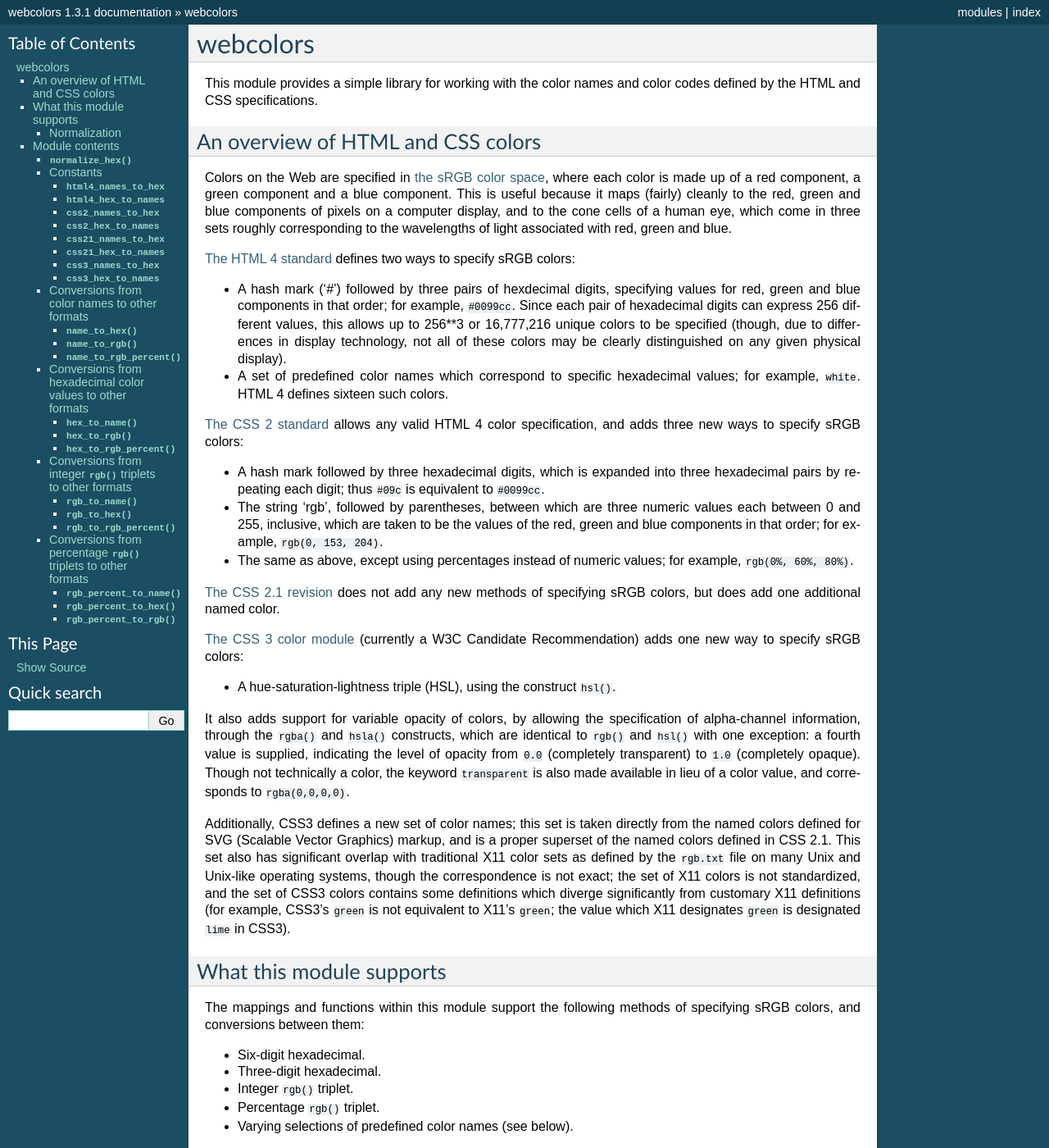
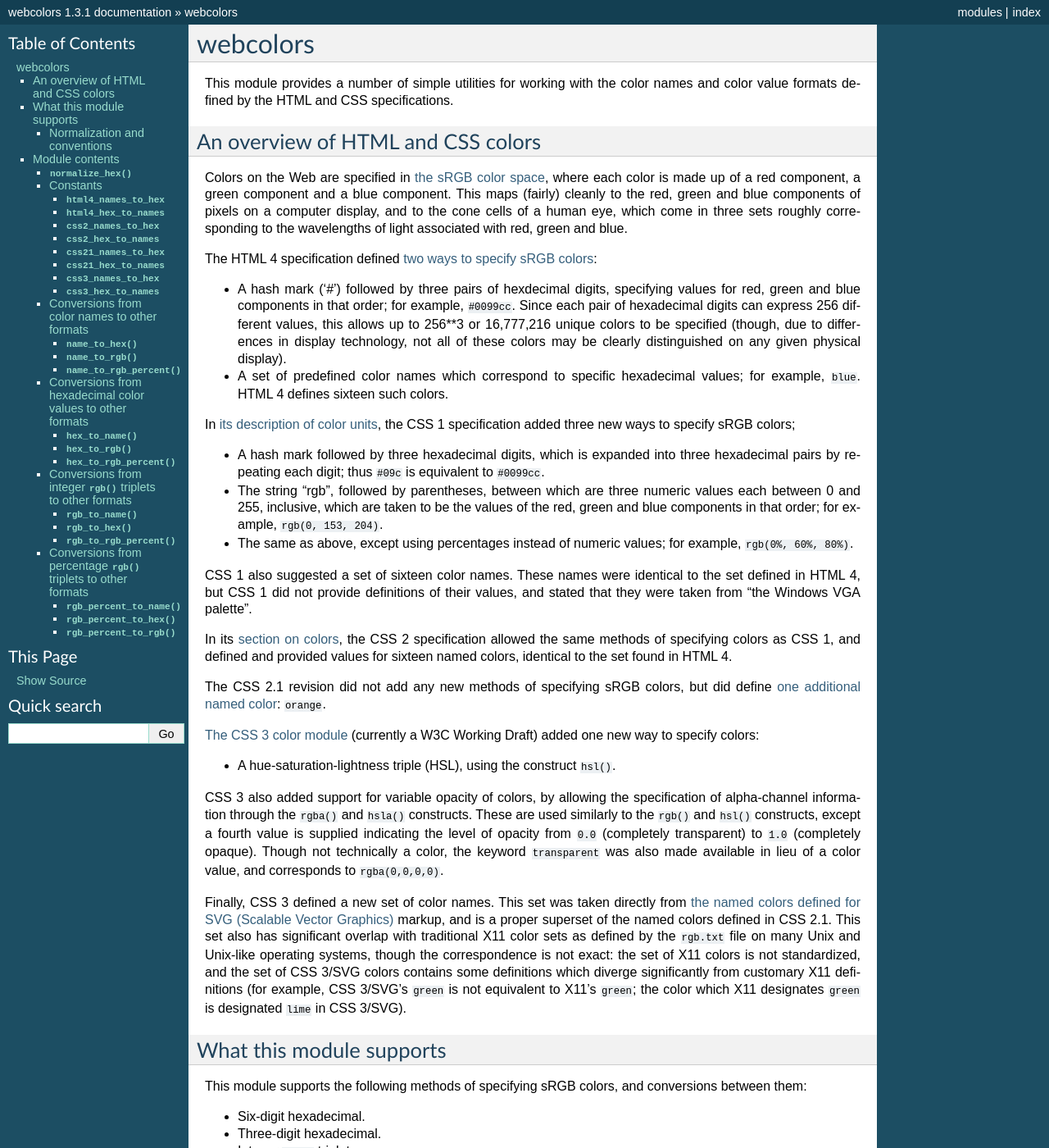
Before and after one commit to ubernostrum/webcolors, a Sphinx documentation site: the page built from docs/index.rst, in a window 1280 px wide and 1400 px high. Shown: the whole window at 82% size. Built offline with Sphinx 7.4.7, drawn with Linux system fonts in a browser that asks for light colours; some of the changed text lies outside the part shown.

Commit message:
Various documentation improvements.

```diff
--- a/docs/index.rst
+++ b/docs/index.rst
@@ -9,8 +9,9 @@
 webcolors
 =========
 
-This module provides a simple library for working with the color names
-and color codes defined by the HTML and CSS specifications.
+This module provides a number of simple utilities for working with the
+color names and color value formats defined by the HTML and CSS
+specifications.
 
 
 An overview of HTML and CSS colors
@@ -18,13 +19,12 @@ An overview of HTML and CSS colors
 
 Colors on the Web are specified in `the sRGB color space`_, where each
 color is made up of a red component, a green component and a blue
-component. This is useful because it maps (fairly) cleanly to the red,
-green and blue components of pixels on a computer display, and to the
-cone cells of a human eye, which come in three sets roughly
-corresponding to the wavelengths of light associated with red, green
-and blue.
+component. This maps (fairly) cleanly to the red, green and blue
+components of pixels on a computer display, and to the cone cells of a
+human eye, which come in three sets roughly corresponding to the
+wavelengths of light associated with red, green and blue.
 
-`The HTML 4 standard`_ defines two ways to specify sRGB colors:
+The HTML 4 specification defined `two ways to specify sRGB colors`_:
 
 * A hash mark ('#') followed by three pairs of hexdecimal digits,
   specifying values for red, green and blue components in that order;
@@ -35,17 +35,17 @@ and blue.
   any given physical display).
 
 * A set of predefined color names which correspond to specific
-  hexadecimal values; for example, ``white``. HTML 4 defines sixteen
+  hexadecimal values; for example, ``blue``. HTML 4 defines sixteen
   such colors.
 
-`The CSS 2 standard`_ allows any valid HTML 4 color specification, and
-adds three new ways to specify sRGB colors:
+In `its description of color units`_, the CSS 1 specification added
+three new ways to specify sRGB colors;
 
 * A hash mark followed by three hexadecimal digits, which is expanded
   into three hexadecimal pairs by repeating each digit; thus ``#09c``
   is equivalent to ``#0099cc``.
 
-* The string 'rgb', followed by parentheses, between which are three
+* The string "rgb", followed by parentheses, between which are three
   numeric values each between 0 and 255, inclusive, which are taken to
   be the values of the red, green and blue components in that order;
   for example, ``rgb(0, 153, 204)``.
@@ -53,47 +53,58 @@ adds three new ways to specify sRGB colors:
 * The same as above, except using percentages instead of numeric
   values; for example, ``rgb(0%, 60%, 80%)``.
 
-`The CSS 2.1 revision`_ does not add any new methods of specifying
-sRGB colors, but does add one additional named color.
+CSS 1 also suggested a set of sixteen color names. These names were
+identical to the set defined in HTML 4, but CSS 1 did not provide
+definitions of their values, and stated that they were taken from "the
+Windows VGA palette".
 
-`The CSS 3 color module`_ (currently a W3C Candidate Recommendation)
-adds one new way to specify sRGB colors:
+In its `section on colors`_, the CSS 2 specification allowed the same
+methods of specifying colors as CSS 1, and defined and provided values
+for sixteen named colors, identical to the set found in HTML 4.
+
+The CSS 2.1 revision did not add any new methods of specifying sRGB
+colors, but did define `one additional named color`_: ``orange``.
+
+`The CSS 3 color module`_ (currently a W3C Working Draft) added one
+new way to specify colors:
 
 * A hue-saturation-lightness triple (HSL), using the construct
   ``hsl()``.
 
-It also adds support for variable opacity of colors, by allowing the
-specification of alpha-channel information, through the ``rgba()`` and
-``hsla()`` constructs, which are identical to ``rgb()`` and ``hsl()``
-with one exception: a fourth value is supplied, indicating the level
-of opacity from ``0.0`` (completely transparent) to ``1.0``
+CSS 3 also added support for variable opacity of colors, by allowing
+the specification of alpha-channel information through the ``rgba()``
+and ``hsla()`` constructs. These are used similarly to the ``rgb()``
+and ``hsl()`` constructs, except a fourth value is supplied indicating
+the level of opacity from ``0.0`` (completely transparent) to ``1.0``
 (completely opaque). Though not technically a color, the keyword
-``transparent`` is also made available in lieu of a color value, and
+``transparent`` was also made available in lieu of a color value, and
 corresponds to ``rgba(0,0,0,0)``.
 
-Additionally, CSS3 defines a new set of color names; this set is taken
-directly from the named colors defined for SVG (Scalable Vector
-Graphics) markup, and is a proper superset of the named colors defined
-in CSS 2.1. This set also has significant overlap with traditional X11
-color sets as defined by the ``rgb.txt`` file on many Unix and
-Unix-like operating systems, though the correspondence is not exact;
-the set of X11 colors is not standardized, and the set of CSS3 colors
-contains some definitions which diverge significantly from customary
-X11 definitions (for example, CSS3's ``green`` is not equivalent to
-X11's ``green``; the value which X11 designates ``green`` is
-designated ``lime`` in CSS3).
+Finally, CSS 3 defined a new set of color names. This set was taken
+directly from `the named colors defined for SVG (Scalable Vector
+Graphics)`_ markup, and is a proper superset of the named colors
+defined in CSS 2.1. This set also has significant overlap with
+traditional X11 color sets as defined by the ``rgb.txt`` file on many
+Unix and Unix-like operating systems, though the correspondence is not
+exact: the set of X11 colors is not standardized, and the set of CSS
+3/SVG colors contains some definitions which diverge significantly
+from customary X11 definitions (for example, CSS 3/SVG's ``green`` is
+not equivalent to X11's ``green``; the color which X11 designates
+``green`` is designated ``lime`` in CSS 3/SVG).
 
 .. _the sRGB color space: http://www.w3.org/Graphics/Color/sRGB
-.. _The HTML 4 standard: http://www.w3.org/TR/html401/types.html#h-6.5
-.. _The CSS 2 standard: http://www.w3.org/TR/REC-CSS2/syndata.html#value-def-color
-.. _The CSS 2.1 revision: http://www.w3.org/TR/CSS21/
+.. _two ways to specify sRGB colors: http://www.w3.org/TR/html401/types.html#h-6.5
+.. _its description of color units: http://www.w3.org/TR/CSS1/#color-units
+.. _section on colors: http://www.w3.org/TR/CSS2/syndata.html#color-units
+.. _one additional named color: http://www.w3.org/TR/CSS21/changes.html#q2
 .. _The CSS 3 color module: http://www.w3.org/TR/css3-color/
+.. _the named colors defined for SVG (Scalable Vector Graphics): http://www.w3.org/TR/SVG11/types.html#ColorKeywords
 
 What this module supports
 -------------------------
 
-The mappings and functions within this module support the following
-methods of specifying sRGB colors, and conversions between them:
+This module supports the following methods of specifying sRGB colors,
+and conversions between them:
 
 * Six-digit hexadecimal.
 
@@ -103,7 +114,7 @@ methods of specifying sRGB colors, and conversions between them:
 
 * Percentage ``rgb()`` triplet.
 
-* Varying selections of predefined color names (see below).
+* Varying selections of predefined color names.
 
 This module does not support ``hsl()`` triplets, nor does it support
 opacity/alpha-channel information via ``rgba()`` or ``hsla()``.
@@ -115,16 +126,19 @@ amongst several common color spaces.
 
 .. _the colorsys module: http://docs.python.org/library/colorsys.html
 
-Normalization
-~~~~~~~~~~~~~
+
+.. _conventions:
+
+Normalization and conventions
+~~~~~~~~~~~~~~~~~~~~~~~~~~~~~
 
 For colors specified via hexadecimal values, this module will accept
 input in the following formats:
 
-* A hash mark (#) followed by three hexadecimal digits, where letters
-  may be upper- or lower-case.
+* A hash mark (#) followed by three hexadecimal digits, where digits
+  A-F may be upper- or lower-case.
 
-* A hash mark (#) followed by six hexadecimal digits, where letters
+* A hash mark (#) followed by six hexadecimal digits, where digits A-F
   may be upper- or lower-case.
 
 For output which consists of a color specified via hexadecimal values,
@@ -132,24 +146,43 @@ and for functions which perform intermediate conversion to hexadecimal
 before returning a result in another format, this module always
 normalizes such values to the following format:
 
-* A hash mark (#) followed by six hexadecimal digits, with letters
+* A hash mark (#) followed by six hexadecimal digits, with digits A-F
   forced to lower-case.
 
-The function ``normalize_hex()`` in this module can be used to perform
-this normalization manually if desired; see its documentation for an
-explanation of the normalization process.
+The function :func:`normalize_hex` in this module can be used to
+perform this normalization manually if desired.
 
 For colors specified via predefined names, this module will accept
 input in the following formats:
 
 * An entirely lower-case name, such as ``aliceblue``.
 
-* A name using initial capitals, such as ``AliceBlue``.
+* A name using CamelCase, such as ``AliceBlue``.
 
 For output which consists of a color specified via a predefined name,
 and for functions which perform intermediate conversion to a
 predefined name before returning a result in another format, this
 module always normalizes such values to be entirely lower-case.
+
+For purposes of identifying the specification from which to draw the
+selection of defined color names, this module recognizes the following
+identifiers:
+
+``html4``
+    The HTML 4 named colors.
+
+``css2``
+    The CSS 2 named colors.
+
+``css21``
+    The CSS 2.1 named colors.
+
+``css3``
+    The CSS 3/SVG named colors.
+
+The CSS 1 specification is not represented here, as it merely
+"suggested" a set of color names, and declined to provide values for
+them.
 
 
 Module contents
@@ -171,7 +204,24 @@ Module contents
    * The value is normalized to lower-case.
 
    If the supplied value cannot be interpreted as a hexadecimal color
-   value, ``ValueError`` is raised.
+   value, ``ValueError`` is raised. See :ref:`the conventions used by
+   this module <conventions>` for information on acceptable formats
+   for hexadecimal values.
+
+   Examples::
+
+       >>> normalize_hex('#09c')
+       '#0099cc'
+       >>> normalize_hex('#0099cc')
+       '#0099cc'
+       >>> normalize_hex('#09C')
+       '#0099cc'
+       >>> normalize_hex('#0099CC')
+       '#0099cc'
+       >>> normalize_hex('0099cc')
+       Traceback (most recent call last):
+           ...
+       ValueError: '0099cc' is not a valid hexadecimal color value.
 
    :param hex_value: The hexadecimal color value to normalize.
 
@@ -247,14 +297,16 @@ Conversions from color names to other formats
 
    Examples::
 
+       >>> name_to_rgb('white')
+       (255, 255, 255)
        >>> name_to_rgb('navy')
        (0, 0, 128)
-       >>> name_to_rgb('cadetblue')
-       (95, 158, 160)
-       >>> name_to_rgb('cadetblue', spec='html4')
+       >>> webcolors.name_to_rgb('goldenrod')
+       (218, 165, 32)
+       >>> name_to_rgb('goldenrod', spec='html4')
        Traceback (most recent call last):
            ...
-       ValueError: 'cadetblue' is not defined as a named color in html4.
+       ValueError: 'goldenrod' is not defined as a named color in html4.
 
    :param name: The color name to convert.
    :param spec: The specification from which to draw the list of color
@@ -286,8 +338,8 @@ Conversions from color names to other formats
 
 .. function:: name_to_rgb_percent(name, spec='css3')
 
-   Convert a color name to a 3-tuple of percentages suitable for use
-   in an ``rgb()`` triplet specifying that color.
+   Convert a color name to a 3-tuple of percentages (as strings)
+   suitable for use in an ``rgb()`` triplet specifying that color.
 
    The color name will be normalized to lower-case before being looked
    up, and when no color of that name exists in the given
@@ -324,14 +376,12 @@ Conversions from hexadecimal color values to other formats
 
        >>> hex_to_name('#000080')
        'navy'
-       >>> hex_to_name('#000080', spec='html4')
-       'navy'
-       >>> hex_to_name('#8b4513')
-       'saddlebrown'
-       >>> hex_to_name('#8b4513', spec='html4')
+       >>> hex_to_name('#daa520')
+       'goldenrod'
+       >>> hex_to_name('#daa520', spec='html4')
        Traceback (most recent call last):
            ...
-       ValueError: '#8b4513' has no defined color name in html4.
+       ValueError: '#daa520' has no defined color name in html4.
 
    :param hex_value: The hexadecimal color value to convert.
    :param spec: The specification from which to draw the list of color
@@ -347,21 +397,18 @@ Conversions from hexadecimal color values to other formats
 
    Examples::
 
+       >>> hex_to_rgb(#'fff')
+       (255, 255, 255)
        >>> hex_to_rgb('#000080')
        (0, 0, 128)
-       >>> hex_to_rgb('#ffff00')
-       (255, 255, 0)
-       >>> hex_to_rgb('#f00')
-       (255, 0, 0)
-       >>> hex_to_rgb('#deb887')
-       (222, 184, 135)
 
    :param hex_value: The hexadecimal color value to convert.
 
 .. function:: hex_to_rgb_percent(hex_value)
 
-   Convert a hexadecimal color value to a 3-tuple of percentages
-   suitable for use in an ``rgb()`` triplet representing that color.
+   Convert a hexadecimal color value to a 3-tuple of percentages (as
+   strings) suitable for use in an ``rgb()`` triplet representing that
+   color.
 
    The hexadecimal value will be normalized before converting.
 
@@ -384,7 +431,10 @@ Conversions from integer ``rgb()`` triplets to other formats
    color triplet, to its corresponding normalized color name, if any
    such name exists.
 
-   If there is no matching name, ``ValueError`` is raised.
+   To determine the name, the triplet will be converted to a
+   normalized hexadecimal value. When no corresponding name for the
+   value is found in the given specification, ``ValueError`` is
+   raised.
 
    Examples::
 
@@ -421,8 +467,8 @@ Conversions from integer ``rgb()`` triplets to other formats
 .. function:: rgb_to_rgb_percent(rgb_triplet)
 
    Convert a 3-tuple of integers, suitable for use in an ``rgb()``
-   color triplet, to a 3-tuple of percentages suitable for use in
-   representing that color.
+   color triplet, to a 3-tuple of percentages (as strings) suitable
+   for use in representing that color.
 
    This function makes some trade-offs in terms of the accuracy of the
    final representation; for some common integer values, special-case
@@ -456,12 +500,15 @@ Conversions from percentage ``rgb()`` triplets to other formats
    color triplet, to its corresponding normalized color name, if any
    such name exists.
 
-   If there is no matching name, ``ValueError`` is raised.
+   To determine the name, the triplet will be converted to a
+   normalized hexadecimal value. When no corresponding name for the
+   value is found in the given specification, ``ValueError`` is
+   raised.
 
    Examples::
 
-       >>> rgb_percent_to_name(('0%', '0%', '0%'))
-       'black'
+       >>> rgb_percent_to_name(('100%', '100%', '100%'))
+       'white'
        >>> rgb_percent_to_name(('0%', '0%', '50%'))
        'navy'
        >>> rgb_percent_to_name(('85.49%', '64.71%', '12.5%'))
@@ -498,8 +545,8 @@ Conversions from percentage ``rgb()`` triplets to other formats
    representing that color.
 
    Some precision may be lost in this conversion. See the note
-   regarding precision for ``rgb_to_rgb_percent()`` for details;
-   generally speaking, the following is true for any 3-tuple ``t`` of
+   regarding precision for :func:`rgb_to_rgb_percent` for details.
+   Generally speaking, the following is true for any 3-tuple ``t`` of
    integers in the range 0...255 inclusive::
 
        t == rgb_percent_to_rgb(rgb_to_rgb_percent(t))
```
Also changed, not shown: other parts of docs/index.rst (+4 -12 lines).
